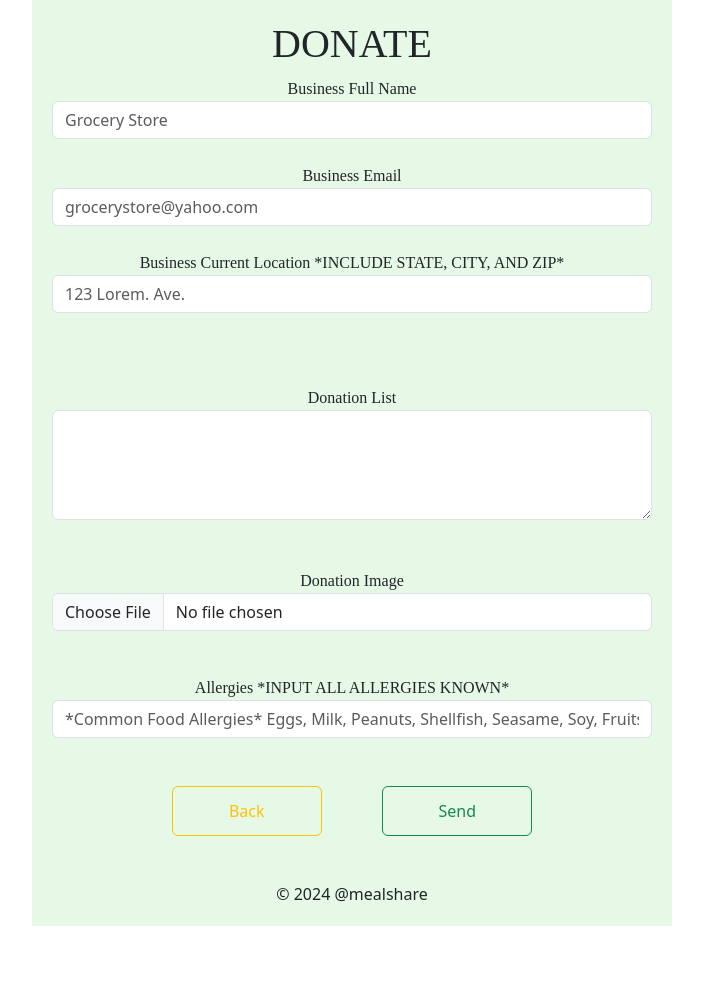
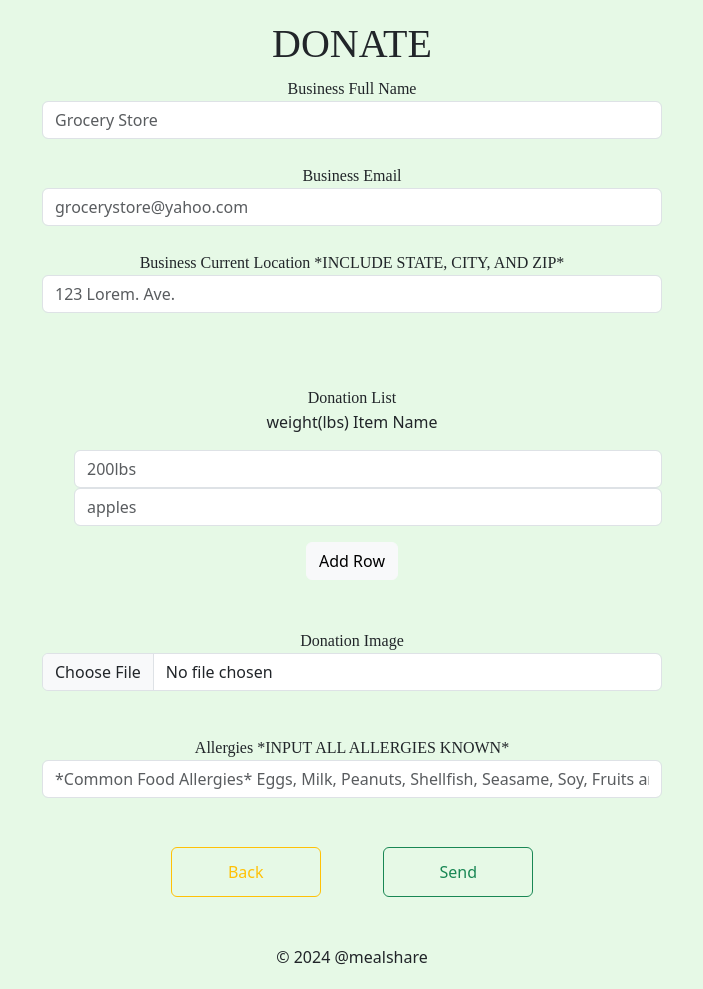
Before and after one commit to cuddlycoder/BusinessMealShare, a Flask app: page /views/donate in a window 1280 px wide. Shown: the whole page, without its empty margins (288-991 px from the left). Before the commit the page ends 926 px from the top, so only its background shows below. Run offline with Flask 3, Linux system fonts and the light colour scheme; some web fonts are replaced.

Commit message:
HW + Classwork
Added back buttons
made the whole screen green
started figuring out the input fields on the donate page

```diff
--- a/static/receive.js
+++ b/static/receive.js
@@ -82,6 +82,11 @@ function SendReceiveData(e){
 
 }
 
+//Send user to main page (back button)
+document.getElementById("back-recieve").addEventListener("click",function(event){
+    window.location.href = "http://127.0.0.1:8000/views/"
+})
+
 
 
 
--- a/static/style.css
+++ b/static/style.css
@@ -1,10 +1,16 @@
 @import url('https://fonts.googleapis.com/css2?family=Bona+Nova+SC:ital,wght@0,400;0,700;1,400&display=swap');
 @import url('https://fonts.googleapis.com/css2?family=Beiruti:wght@200..900&family=Bona+Nova+SC:ital,wght@0,400;0,700;1,400&display=swap');
 .main_section{
+    width: 100%;
+    padding:20px;
+
+}
+.content{
     width: 50%;
     text-align: center;
     margin: 0 auto;
-    padding:20px;
+}
+body,*{
     background-color: #e6f9e6;
 }
 h1{
@@ -50,7 +56,7 @@ h3{
 }
 
 .send_back{
-    margin: 3%;;
+    margin: 3%;
 }
 
 .button{
--- a/templates/donate.html
+++ b/templates/donate.html
@@ -10,6 +10,7 @@
 </head>
 <body>
     <div class = "main_section">
+        <div class="content">
             <h1>    DONATE    </h1>
 
             <form action="" id="donate-form">
@@ -35,8 +36,17 @@
                 <!--Donation List Input-->
                 <div class = "input-form">
                     <label for="donatelist-input">Donation List</label>
-                <textarea name="donatelist-input" class="form-control" id = "donatelist-input" placeholder="10lbs " rows= "4" cols="10">
-                </textarea>
+                    <!--<textarea name="donatelist-input" class="form-control" id = "donatelist-input" placeholder="10lbs " rows= "4" cols="10">
+                    </textarea>-->
+                    <p>weight(lbs) Item Name</p>
+                    <ul class="donation-list" id="List">
+                        <div class="list-item" id="list-item">
+                            <input type="text" name="list-item" class="form-control" id = "" placeholder="200lbs">
+                            <input type="text" name="list-item" class="form-control" id = "" placeholder="apples">
+
+                        </div>
+                    </ul>
+                    <button type="button" class="btn btn-light">Add Row</button>
                 </div>
                 <br>
                 <br>
@@ -70,6 +80,7 @@
             <footer>
                 &copy; 2024 @mealshare
             </footer>
+        </div>
 
     </div>
     <script type="text/javascript" src = "{{url_for('static', filename = 'donate.js')}}"></script>
--- a/templates/index.html
+++ b/templates/index.html
@@ -12,7 +12,8 @@
 <body>
 
     <div class = "main_section">
-        <img src="../static/assets/logo.png" alt="Meal Share">
+        <div class="content">
+            <img src="../static/assets/logo.png" alt="Meal Share">
         <!--Title-->
         <h3>WE ARE ENDING HUNGER IN OUR COMMUNITY</h3>
 
@@ -34,6 +35,7 @@
             <button id = "signup-btn" class = "Sbtn">SIGN UP</button>
 
         </div>-->
+        </div>
     </div>
     <script type="text/javascript" src="{{ url_for('static',filename = 'script.js')}}"></script>
     <script src="https://cdn.jsdelivr.net/npm/bootstrap@5.3.3/dist/js/bootstrap.bundle.min.js" integrity="sha384-YvpcrYf0tY3lHB60NNkmXc5s9fDVZLESaAA55NDzOxhy9GkcIdslK1eN7N6jIeHz" crossorigin="anonymous"></script>
```
Also changed, not shown: templates/receive.html (+4 -3 lines). Lines whose indentation alone changed are shown as unchanged.
